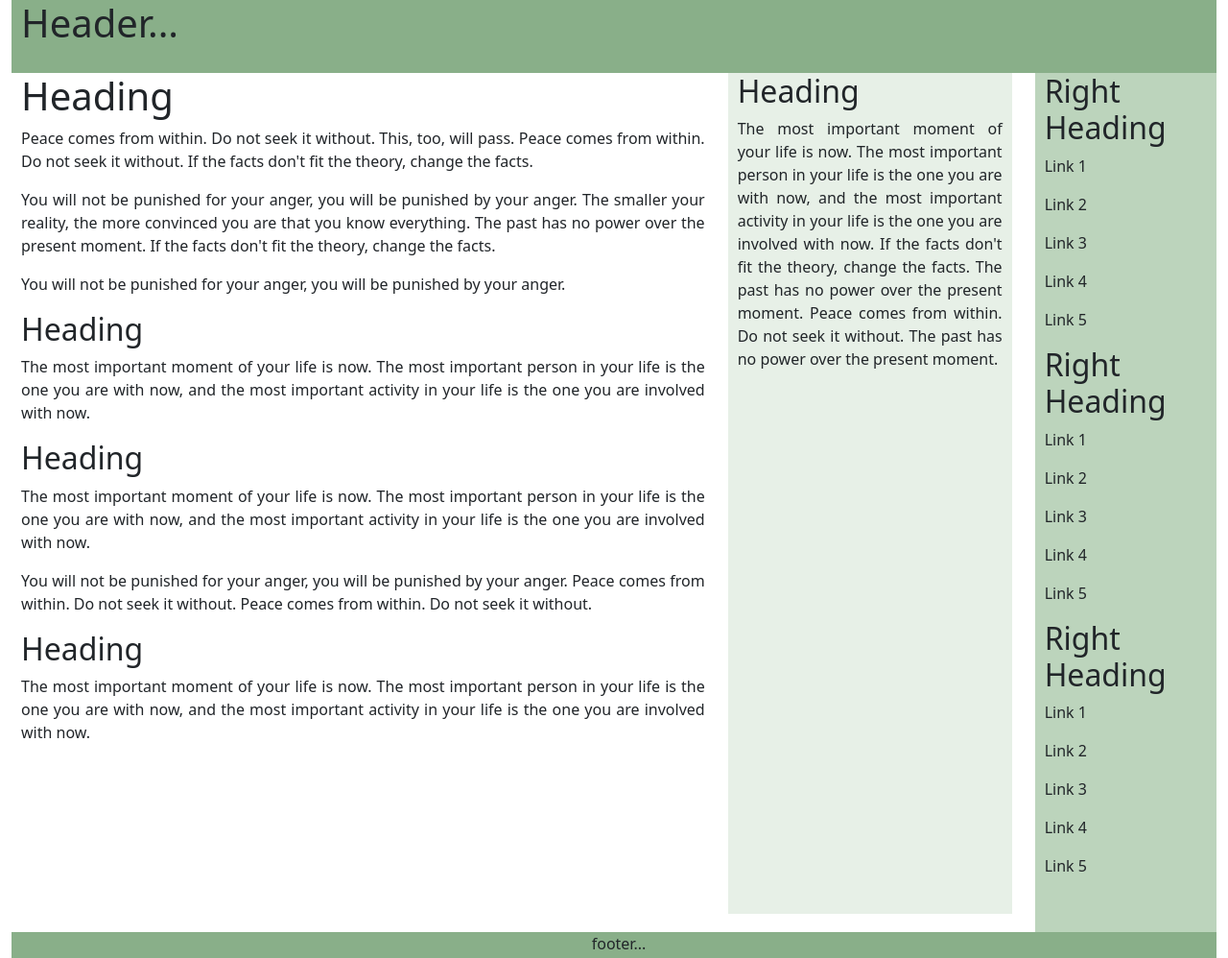
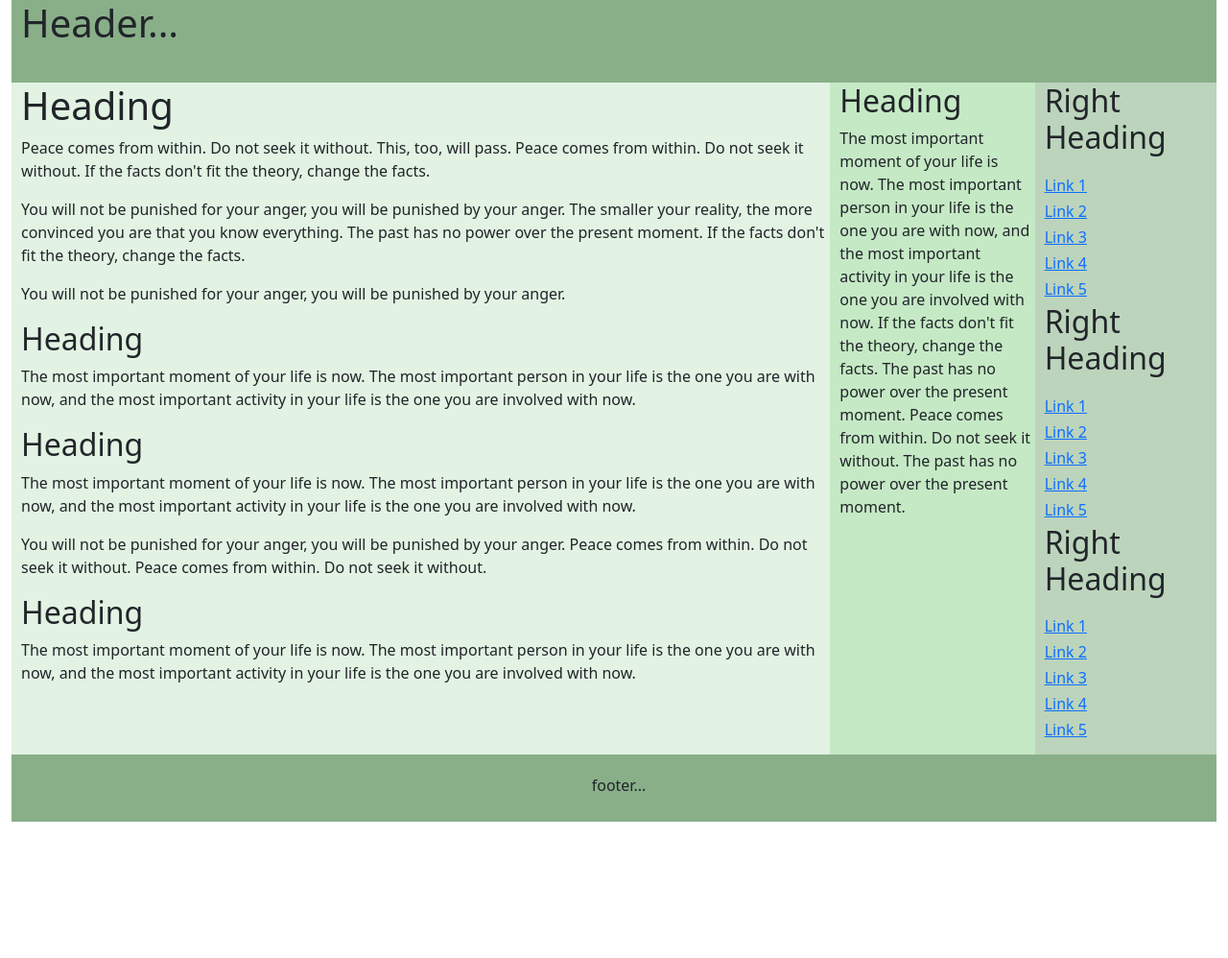
Before and after one commit to Pedro-Baruch/Programacao-para-internet, a website: page Atividades/Atividade05/q01/index.html in a window 1280 px wide. Shown: the top 998 px of the page at 96% size. After the commit the page ends 856 px from the top, so only its background shows below. Drawn offline with nearby package versions, Linux system fonts and the light colour scheme.

Commit message:
resolução

```diff
--- a/Atividades/Atividade05/q01/index.html
+++ b/Atividades/Atividade05/q01/index.html
@@ -20,7 +20,7 @@
                 </div>
             </div>
             <div class="row">
-                <div class="col-7">
+                <div class="col-8">
                     <div class="artigo-principal">
                         <header>
                             <h1>Heading</h1>
@@ -63,7 +63,7 @@
                         </article>
                     </div>
                 </div>
-                <div class="col-3">
+                <div class="col-2">
                     <div class="texto-direita">
                         <header>
                             <h2>Heading</h2>
@@ -84,31 +84,31 @@
                                 <h2>Right Heading</h2>
                             </header>
                             <div class="links">
-                                <p>Link 1</p>
-                                <p>Link 2</p>
-                                <p>Link 3</p>
-                                <p>Link 4</p>
-                                <p>Link 5</p>
+                                <p><a href="#">Link 1</a></p>
+                                <p><a href="#">Link 2</a></p>
+                                <p><a href="#">Link 3</a></p>
+                                <p><a href="#">Link 4</a></p>
+                                <p><a href="#">Link 5</a></p>
                             </div>
                             <header>
                                 <h2>Right Heading</h2>
                             </header>
                             <div class="links">
-                                <p>Link 1</p>
-                                <p>Link 2</p>
-                                <p>Link 3</p>
-                                <p>Link 4</p>
-                                <p>Link 5</p>
+                                <p><a href="#">Link 1</a></p>
+                                <p><a href="#">Link 2</a></p>
+                                <p><a href="#">Link 3</a></p>
+                                <p><a href="#">Link 4</a></p>
+                                <p><a href="#">Link 5</a></p>
                             </div>
                             <header>
                                 <h2>Right Heading</h2>
                             </header>
                             <div class="links">
-                                <p>Link 1</p>
-                                <p>Link 2</p>
-                                <p>Link 3</p>
-                                <p>Link 4</p>
-                                <p>Link 5</p>
+                                <p><a href="#">Link 1</a></p>
+                                <p><a href="#">Link 2</a></p>
+                                <p><a href="#">Link 3</a></p>
+                                <p><a href="#">Link 4</a></p>
+                                <p><a href="#">Link 5</a></p>
                             </div>
                         </aside>
                     </div>
@@ -116,7 +116,7 @@
             </div>
             <div class="row">
                 <div class="col-12">
-                    <footer>
+                    <footer class="rodape">
                         <p>footer...</p>
                     </footer>
                 </div>
--- a/Atividades/Atividade05/q01/style.css
+++ b/Atividades/Atividade05/q01/style.css
@@ -1,35 +1,46 @@
 .titulo-pagina {
     padding-left: 10px;
-    padding-bottom: 20px;
+    padding-bottom: 30px;
     background-color: rgb(137, 175, 137);
     text-align: left;
 }
 
 .artigo-principal {
+    background-color: rgba(201, 233, 204, 0.541);
+    margin-right: -24px;
+    min-height: 700px;
+    max-height: auto;
     padding-left: 10px;
-    padding-bottom: 160px;
-    background-color: rgb(255, 255, 255);
-    text-align: justify;
 }
 
 .texto-direita {
-    padding-right: 10px;
+    background-color: rgb(197, 233, 197);
+    margin-right: -24px;
+    min-height: 700px;
+    max-height: auto;
     padding-left: 10px;
-    padding-bottom: 550px;
-    background-color: rgb(231, 240, 231);
-    text-align: justify;
 }
 
 .links-direita {
-    padding-right: 10px;
+    background-color: rgba(154, 190, 154, 0.664);
+    min-height: 700px;
+    max-height: auto;
     padding-left: 10px;
-    padding-bottom: 41px;
-    background-color: rgba(154, 190, 154, 0.664);
 }
 
-footer {
+.links-direita h2{
+    padding-bottom:10px;
+}
+
+.links p{
+    margin-bottom:3px;
+    color: rgba(64, 83, 64, 0.911);
+}
+
+.rodape {
+    padding-top: 20px;
     padding-left: 10px;
-    padding-bottom: 20px;
+    padding-bottom: 10px;
     background-color: rgb(137, 175, 137);
     text-align: center;
 }
```
Also changed, not shown: Atividades/Atividade05/q02/index.html (added, +60 -0 lines), Atividades/Atividade05/q02/style.css (added, +24 -0 lines), Atividades/Atividade05/q03/index.html (added), Atividades/Atividade05/q03/style.css (added).
